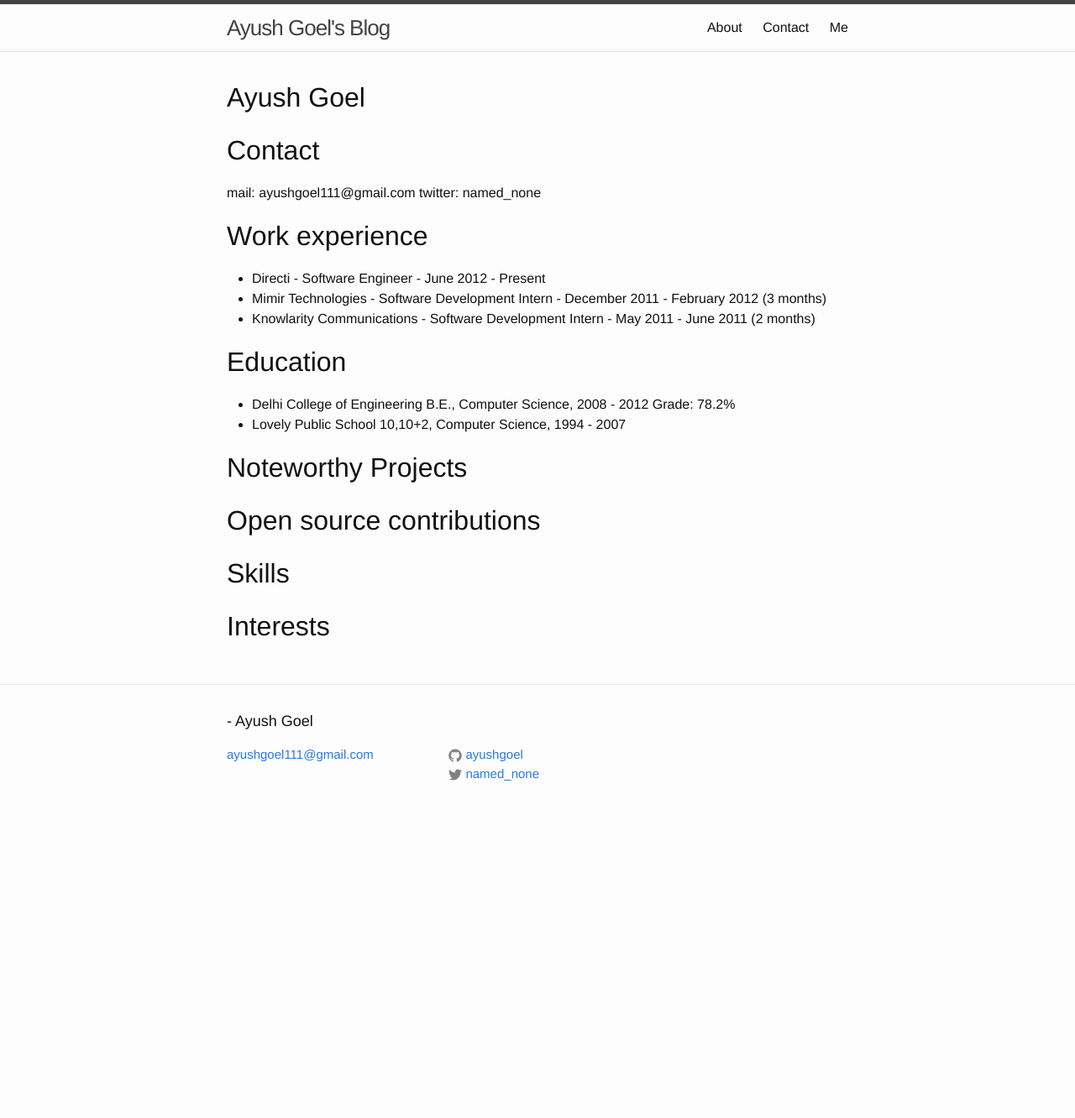
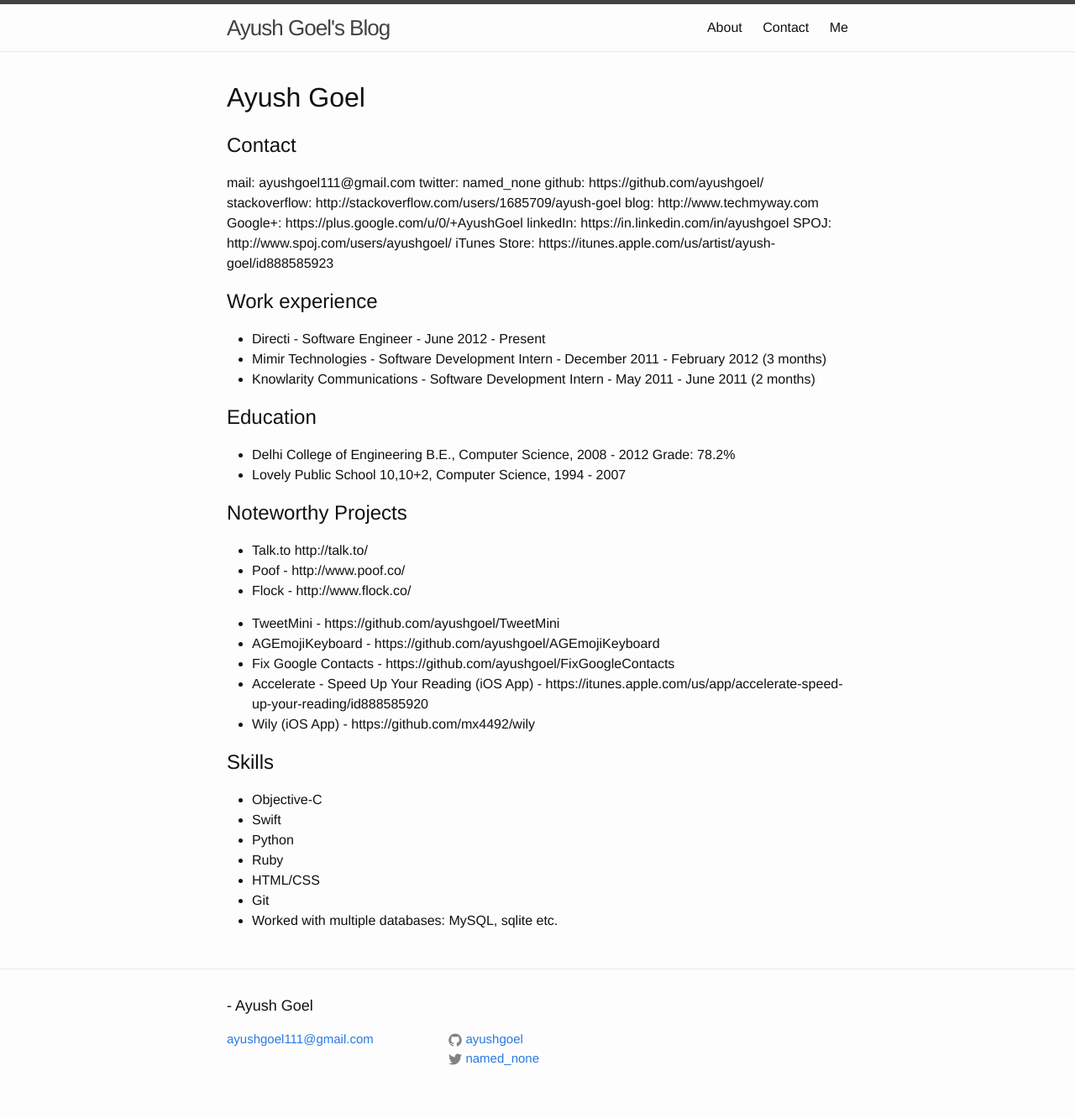
Before and after one commit to ayushgoel/ayushgoel.github.io, a Jekyll site: the page built from _pages/me.md, in a window 1280 px wide. Shown: the whole page at 84% size. Built offline with Jekyll 4.4.1, drawn with Linux system fonts in a browser that asks for light colours; before the commit the page ends 993 px from its top, so only the background shows below that.

Commit message:
Update Me page

```diff
--- a/_pages/me.md
+++ b/_pages/me.md
@@ -5,27 +5,47 @@
 
 # Ayush Goel
 
-#Contact
+##Contact
 mail: ayushgoel111@gmail.com
 twitter: named_none
+github: https://github.com/ayushgoel/
+stackoverflow: http://stackoverflow.com/users/1685709/ayush-goel
+blog: http://www.techmyway.com
+Google+: https://plus.google.com/u/0/+AyushGoel
+linkedIn: https://in.linkedin.com/in/ayushgoel
+SPOJ: http://www.spoj.com/users/ayushgoel/
+iTunes Store: https://itunes.apple.com/us/artist/ayush-goel/id888585923
 
-#Work experience
+
+##Work experience
 
 * Directi - Software Engineer - June 2012 - Present
 * Mimir Technologies - Software Development Intern - December 2011 - February 2012 (3 months)
 * Knowlarity Communications - Software Development Intern - May 2011 - June 2011 (2 months)
 
-#Education
+##Education
 
 * Delhi College of Engineering B.E., Computer Science, 2008 - 2012 Grade: 78.2%
 * Lovely Public School 10,10+2, Computer Science, 1994 - 2007
 
-#Noteworthy Projects
+##Noteworthy Projects
 
-#Open source contributions
+* Talk.to http://talk.to/
+* Poof - http://www.poof.co/
+* Flock - http://www.flock.co/
 
+* TweetMini - https://github.com/ayushgoel/TweetMini
+* AGEmojiKeyboard - https://github.com/ayushgoel/AGEmojiKeyboard
+* Fix Google Contacts - https://github.com/ayushgoel/FixGoogleContacts
+* Accelerate - Speed Up Your Reading (iOS App) - https://itunes.apple.com/us/app/accelerate-speed-up-your-reading/id888585920
+* Wily (iOS App) - https://github.com/mx4492/wily
 
+##Skills
 
-#Skills
-
-#Interests
+* Objective-C
+* Swift
+* Python
+* Ruby
+* HTML/CSS
+* Git
+* Worked with multiple databases: MySQL, sqlite etc.
```
